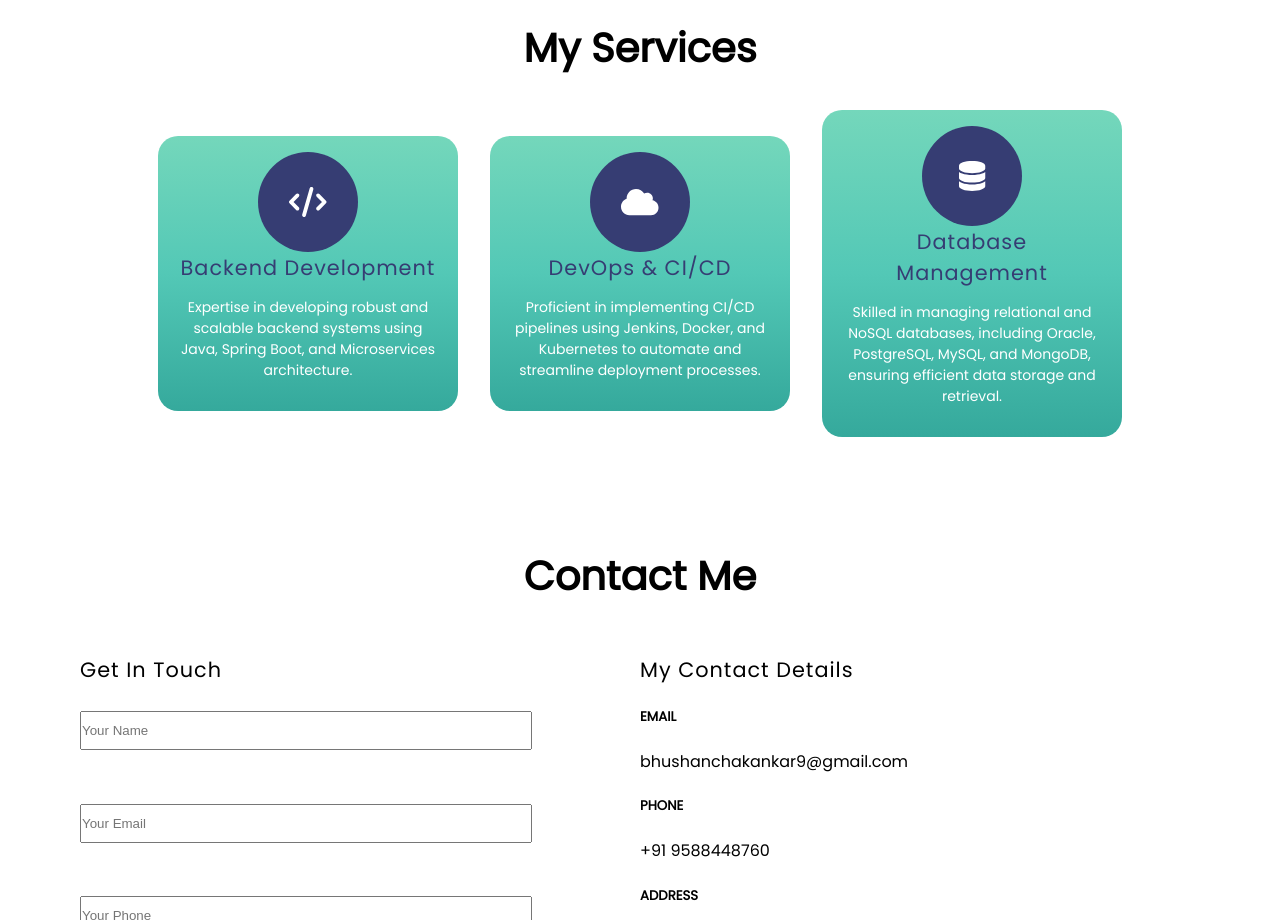
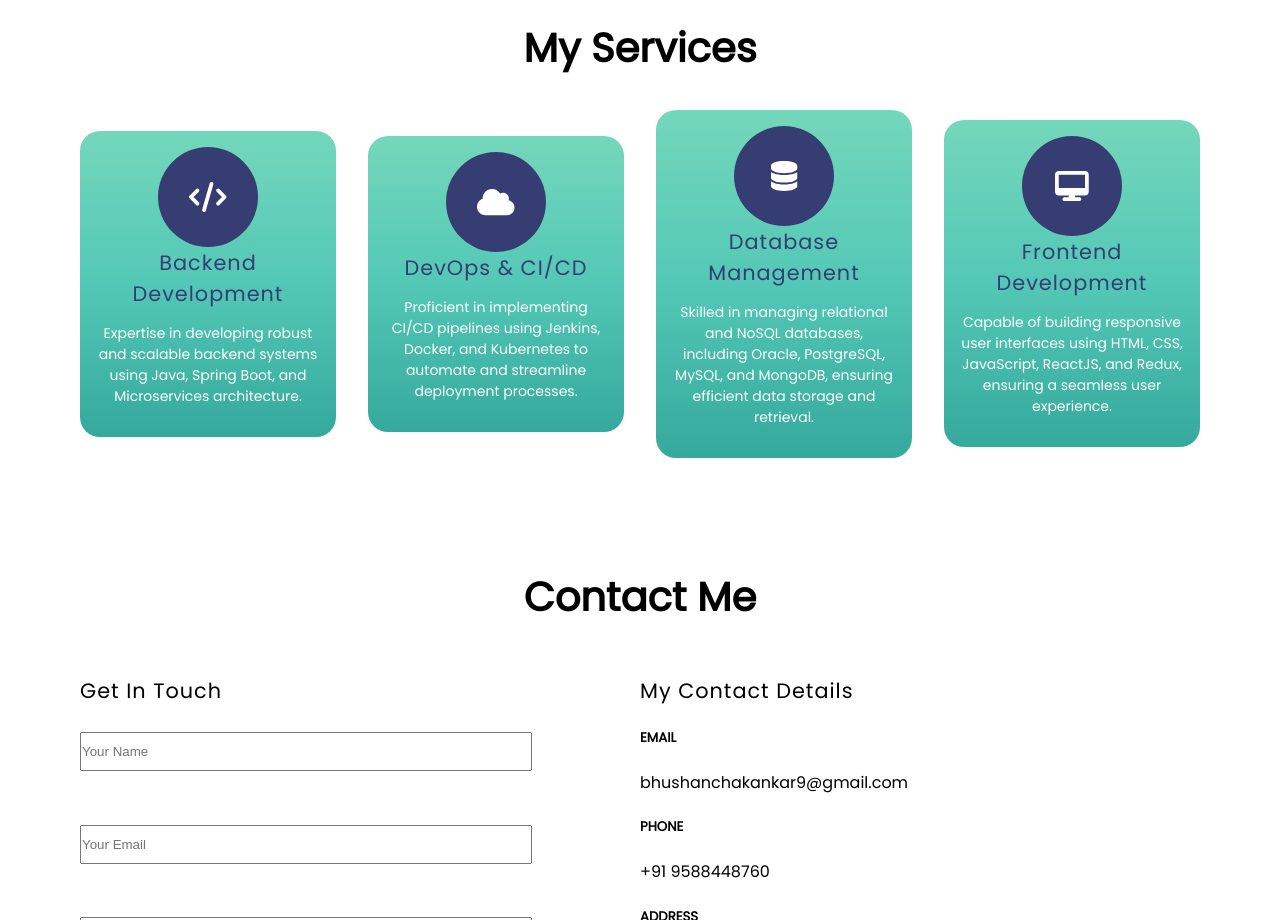
Before and after one commit to BhushanChakankar/portfolio, a plain HTML site: page index.html in a window 1280 px wide. Shown: the part 2680-3600 px from the top of the page. Drawn offline with Linux system fonts and the light colour scheme.

Commit message:
added feature

```diff
--- a/index.html
+++ b/index.html
@@ -228,6 +228,19 @@
               </p>
             </div>
           </div>
+          <div class="my-col">
+            <div class="my-card">
+              <div class="icon">
+                <i class="fas fa-desktop"></i>
+              </div>
+              <h3 class="greet-heading blue-text">Frontend Development</h3>
+              <p class="small-para">
+                Capable of building responsive user interfaces using HTML, CSS,
+                JavaScript, ReactJS, and Redux, ensuring a seamless user
+                experience.
+              </p>
+            </div>
+          </div>
         </div>
       </div>
     </section>
```
